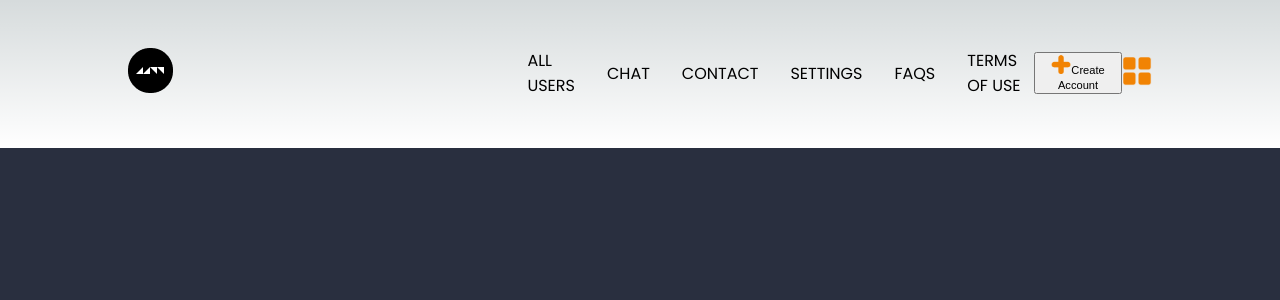
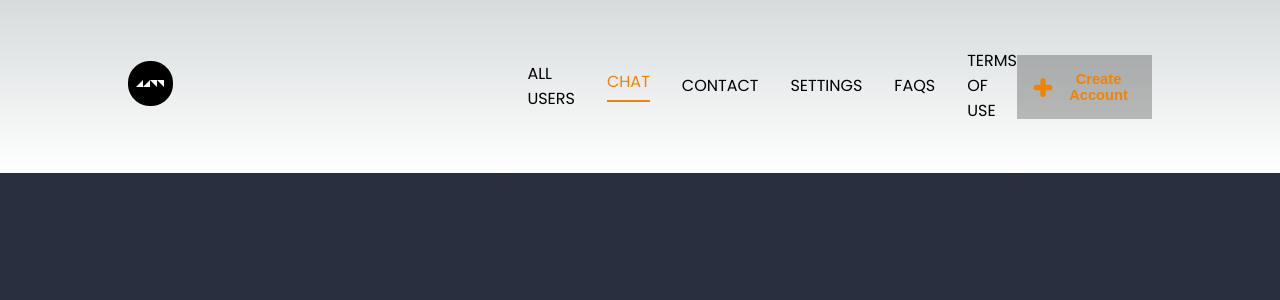
Before and after one commit to piyushjha0409/Dchat, a Next.js app: page / in a window 1280 px wide. Shown: the top 300 px of the page. Built offline with nearby package versions, Linux system fonts and the light colour scheme.

Commit message:
ch_lap: Navbar completed

```diff
--- a/components/Navbar/Navbar.jsx
+++ b/components/Navbar/Navbar.jsx
@@ -55,7 +55,9 @@ const Navbar = () => {
       {/* DESKTOP  */}
      <div className={Style.Navbar_box_right_menu}>
       {menuItems.map((el, i) =>(
-        <div onClick={()=> setActive(i + 1)} key={i + 1} className={`${Style.Navbar_box_right_menu_item} ${active == i + 1 ? Style.active_btn: ""}`}>
+        <div onClick={()=> setActive(i + 1)}
+        key={i + 1}
+        className={`${Style.Navbar_box_right_menu_item} ${active == i + 1 ? Style.active_btn: ""}`}>
           <Link className={Style.Navbar_box_right_menu_items_link}
           href={el.menu}
           >{el.menu}</Link>
--- a/components/Navbar/Navbar.module.css
+++ b/components/Navbar/Navbar.module.css
@@ -22,11 +22,84 @@
     align-items: center;
     gap: 2rem;
     border-bottom: 2px solid transparent;
+}
+
+.active_btn {
+    color: #F18303;
+    border-bottom: 2px solid #F18303;
+    padding-bottom: .4rem;
+}
+
+.Navbar_box_right_menu{
+    display: flex;
+    justify-self: flex-end;
+}
+
+.Navbar_box_right_connect button{
+    background-color: rgba(0, 0, 0, 0.25);
+    padding: 1rem;
+    border: none;
+    border-radius: none;
+    font-size: 1.1rem;
+    color: #F18303;
+    font-weight: 700;
+    cursor: pointer;
+    display: flex;
+    align-items: center;
+    gap: .5rem;
+}
+.Navbar_box_right_close{
+  display: none;
 
 }
+.Navbar_box_right_open{
+    display: none;
+}
 
-.active_button {
-    color: #F18303;
+@media only screen and (max-width: 35rem){
+    .Navbar{
+        width: 90%;
+        margin: 2rem auto;
+    }
 
+    .Navbar_box{
+     grid-template-columns: .6fr 2fr;
+     justify-content: space-between;
+    }
 
+    .Navbar_box_right_connect button{
+        font-size: 1rem;
+        padding: .8rem;
+    }
+
+    .Navbar_box_right_open{
+        display: block;
+    }
+    .Navbar_box_right_menu{
+        position: fixed;
+        z-index: 111111;
+        background-color: #292F3F;
+        width: 100%;
+        flex-direction: column;
+        height: 100vh;
+        inset: 0 0 0 0;
+        padding: 4rem;
+        display: none;
+    }
+    .mobile_menu{
+        display: block;
+        position: fixed;
+        z-index: 1111111;
+        background-color: #292F3F;
+        inset: 0 0 0 0;
+        text-align: center;
+        padding-top: 4rem;
+    }
+    .mobile_menu_items{
+        margin-top: 1rem;
+    }
+
+    .mobile_menu_btn{
+        padding-top: 2rem;
+    }
 }
--- a/utils/apiFeatures.js
+++ b/utils/apiFeatures.js
@@ -35,7 +35,7 @@ try{
 
 //function for the fetching the details of the contract
 const fetchContract = (signerOrProvider) => {
- new ethers.Contract(chatContractABI, chatAppAddress, signerOrProvider);
+ new ethers.Contract(chatAppAddress, chatContractABI, signerOrProvider);
 }
 
 //function for connecting the contract
```
